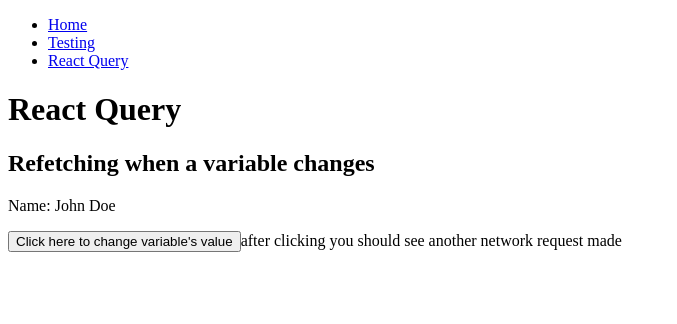
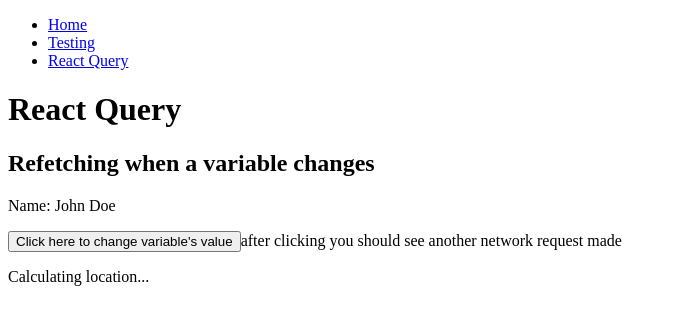
Before and after one commit to mariobrusarosco/monorepo, a React (Vite) app in the folder apps/playground/: page /react-query in a window 1280 px wide. Shown: the top 324 px of the page, without its empty margins (0-677 px from the left). Built offline with nearby package versions, Linux system fonts and the light colour scheme; no server answers.

Commit message:
[NO SCOPE]: fixing typos

```diff
--- a/apps/playground/src/app/app.tsx
+++ b/apps/playground/src/app/app.tsx
@@ -1,5 +1,5 @@
 import './app.css';
-import { ReactQuery } from './domains/react-query/screens/reac-query';
+import { ReactQuery } from './domains/react-query/screens/react-query';
 import { Testing } from './domains/testing/screens/testing';
 import { QueryClient, QueryClientProvider } from '@tanstack/react-query';
 import { ReactQueryDevtools } from '@tanstack/react-query-devtools';
--- a/apps/playground/src/app/domains/react-query/screens/reac-query.tsx
+++ b/apps/playground/src/app/domains/react-query/screens/react-query.tsx
@@ -1,3 +1,4 @@
+import { QueryFuncionsOtherThanFetchOrRequests } from '../components/query-funcions-other-than-fetch-or-requests.tsx';
 import { RefetchWhenVarChanges } from '../components/refetch-when-var-changes';
 
 export const ReactQuery = () => {
@@ -6,6 +7,7 @@
       <h1>React Query</h1>
 
       <RefetchWhenVarChanges />
+      <QueryFuncionsOtherThanFetchOrRequests />
     </div>
   );
 };
```
